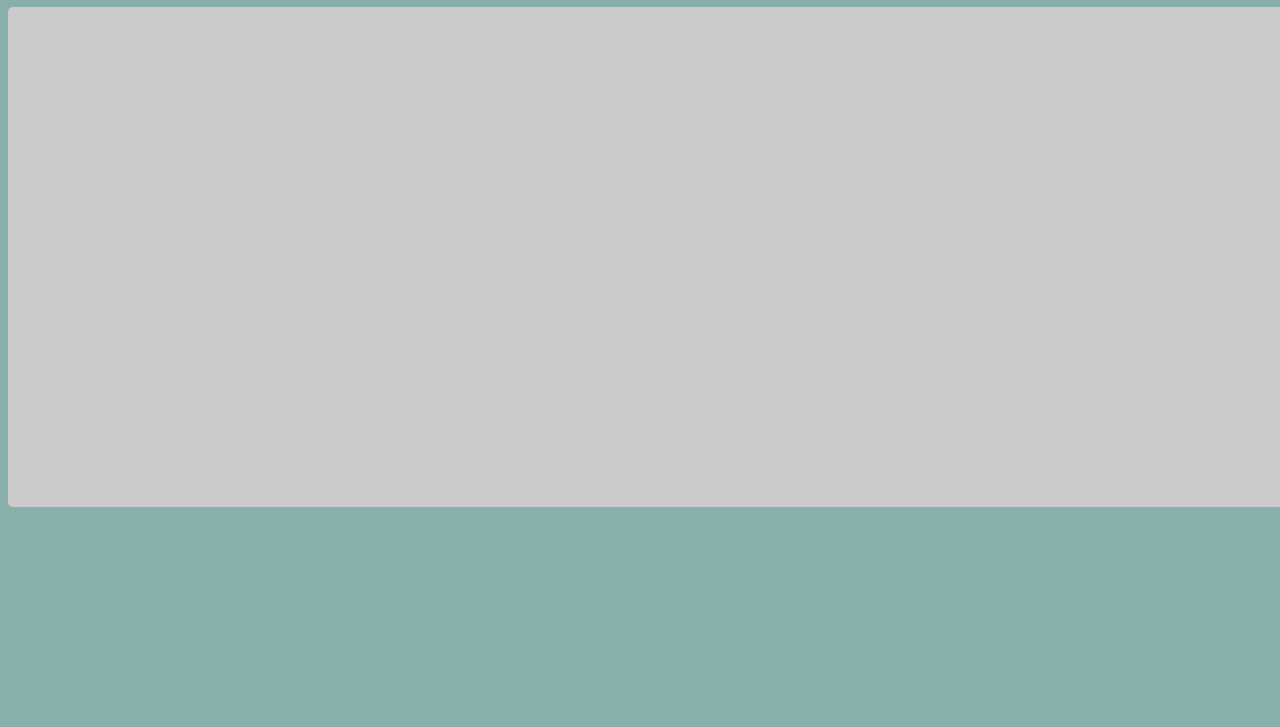
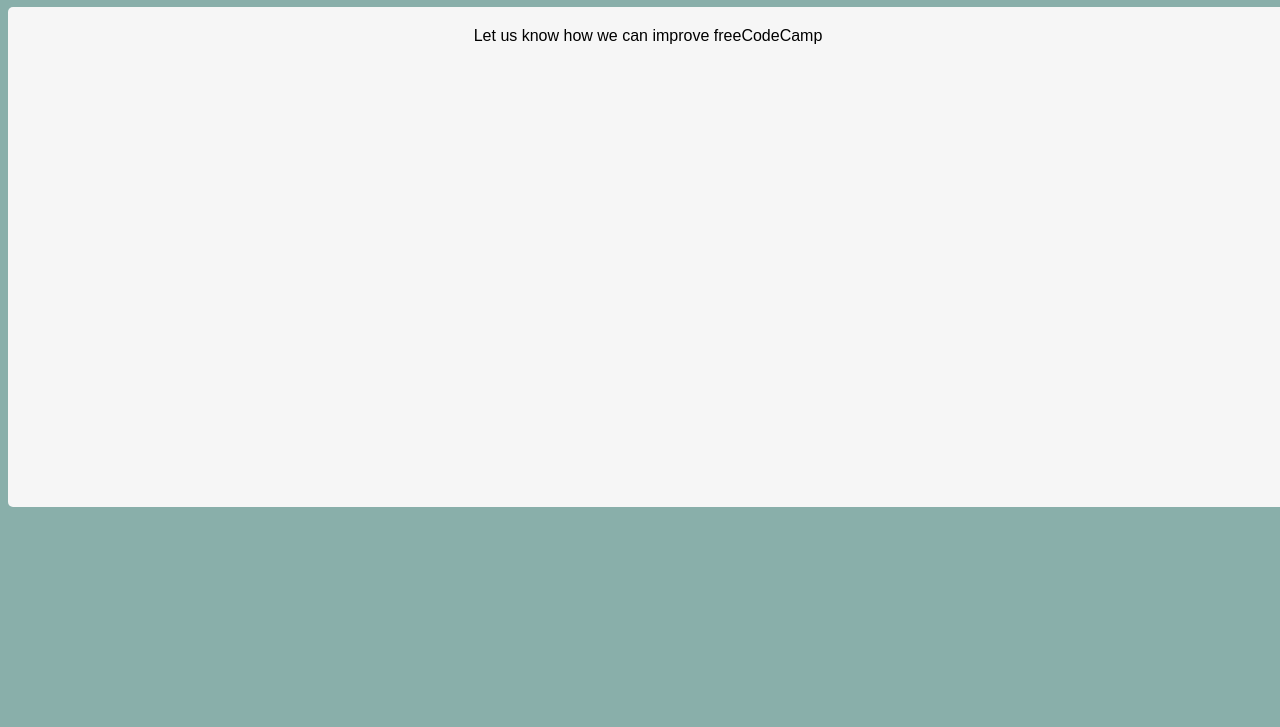
Before and after one commit to sergeialimov/survey-form, a plain HTML site: page index.html in a window 1280 px wide. Shown: the part 73-800 px from the top of the page. Drawn offline with Linux system fonts and the light colour scheme.

Commit message:
add user story 3

```diff
--- a/index.html
+++ b/index.html
@@ -8,7 +8,7 @@
     <div id="main">
       <h1 id="title">Survey Form</h1>
       <div id="survey-form">
-
+        <p id="description">Let us know how we can improve freeCodeCamp</p>
       </div>
     </div>
   </body>
--- a/styles.css
+++ b/styles.css
@@ -1,17 +1,21 @@
 body {
   background-color: #89afaa;
   width: 100%;
+  font-family: sans-serif;
 }
 
 #title {
-  font-family: sans-serif;
   text-align: center;
 }
 
 #survey-form {
-  background-color: #cbcbcb;
+  background-color: #f6f6f6;
   border-radius: 5px;
   min-width: 100px;
   min-height: 500px;
+}
 
+#description {
+  padding-top: 20px;
+  text-align: center;
 }
```
